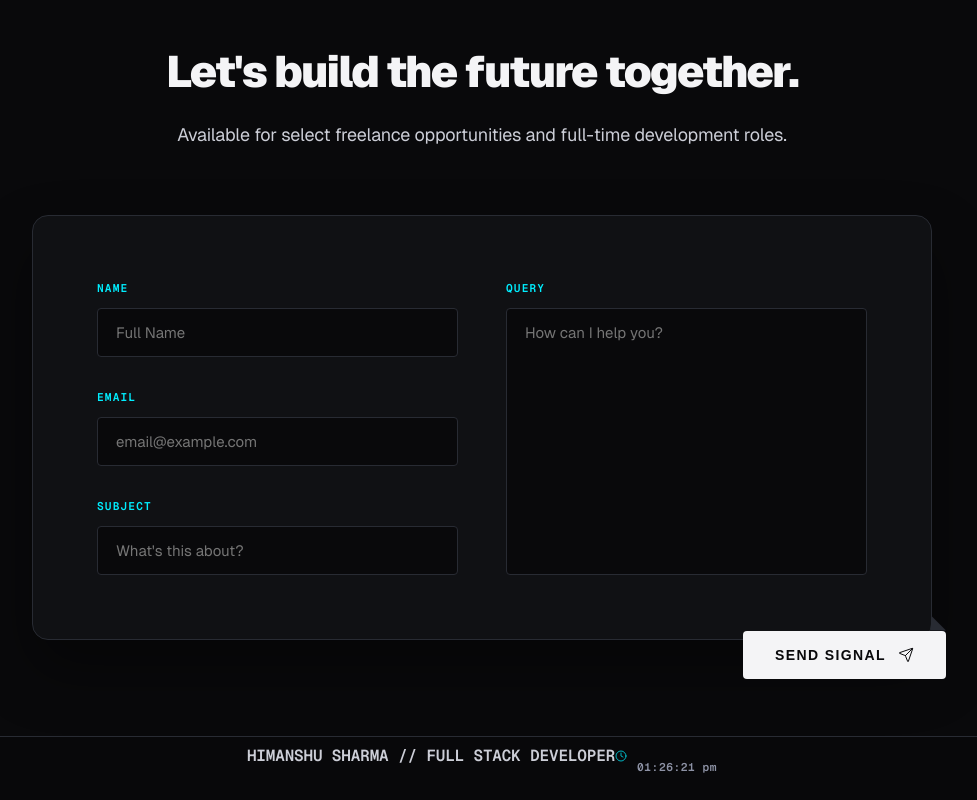
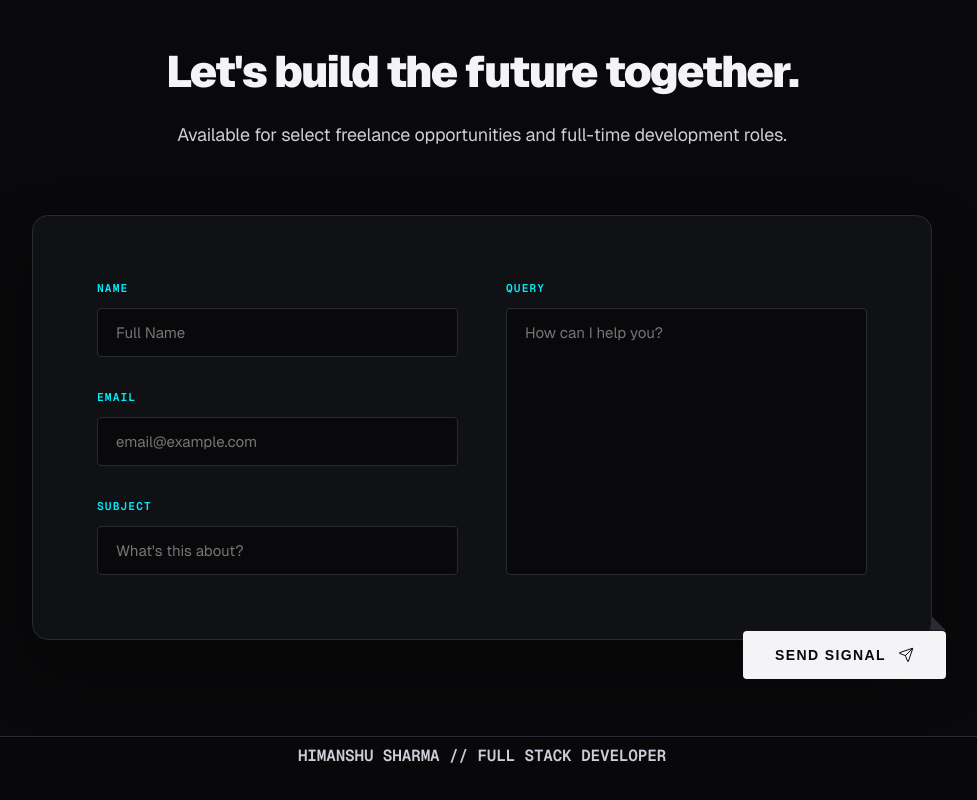
Before and after one commit to hauntedcrewvkr/himanshu_portfolio, a React (Vite) app: page / in a window 1280 px wide. Shown: the part 4463-5263 px from the top of the page, without its empty margins (158-1135 px from the left). Built offline with nearby package versions, Linux system fonts and the light colour scheme.

Commit message:
style: remove time from footer for ultra-minimalist aesthetic

```diff
--- a/src/components/layout/Footer.jsx
+++ b/src/components/layout/Footer.jsx
@@ -1,26 +1,6 @@
-import React, { useState, useEffect } from 'react';
-import { ClockIcon } from 'lucide-react';
+import React from 'react';
 
 const Footer = () => {
-  const [time, setTime] = useState(new Date());
-
-  useEffect(() => {
-    const timer = setInterval(() => {
-      setTime(new Date());
-    }, 1000);
-    return () => clearInterval(timer);
-  }, []);
-
-  const formatTime = (date) => {
-    return date.toLocaleTimeString('en-IN', {
-      hour: '2-digit',
-      minute: '2-digit',
-      second: '2-digit',
-      hour12: true,
-      timeZone: 'Asia/Kolkata'
-    });
-  };
-
   return (
     <footer className="footer-minimal">
       <div className="container">
@@ -30,9 +10,7 @@ const Footer = () => {
           </div>
 
           <div className="footer-right">
-            <div className="footer-time">
-              <ClockIcon size={12} className="icon-neon" strokeWidth={1.5} /> {formatTime(time)}
-            </div>
+            {/* Time removed for ultra-minimalist aesthetic */}
           </div>
         </div>
       </div>
--- a/src/styles/components.scss
+++ b/src/styles/components.scss
@@ -610,16 +610,7 @@
   }
 
   .footer-right {
-    .footer-time {
-      display: flex;
-      align-items: center;
-      gap: 10px;
-      color: var(--text-300);
-      font-family: 'Geist Mono', monospace;
-      font-size: 0.7rem;
-      font-weight: 700;
-      letter-spacing: 0.05em;
-    }
+    // Spacer for potential future right-aligned elements
   }
 
   @media (max-width: 600px) {
```
